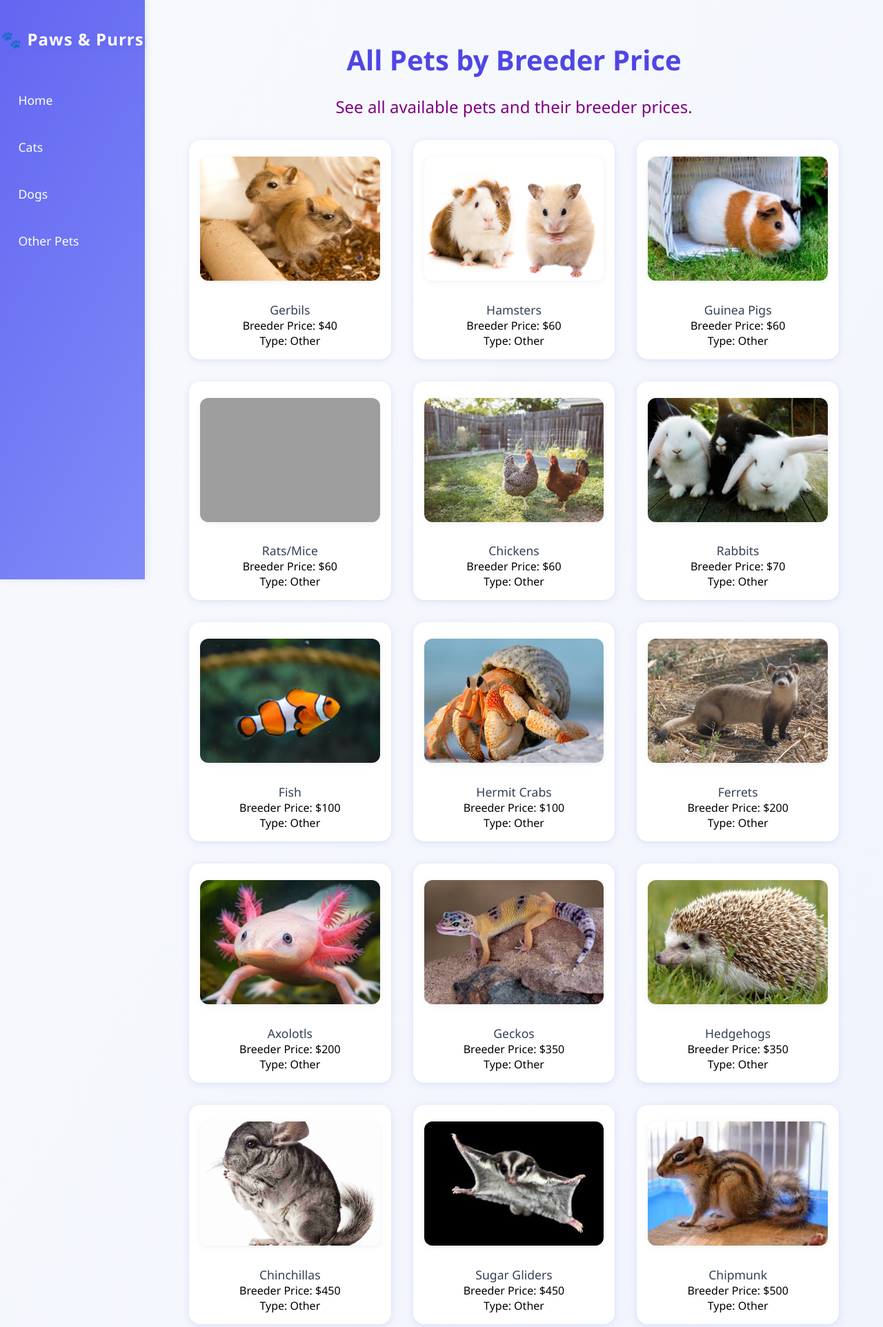
After one commit to ProfessionalGamerx/PetsWebsite, a Flask app: page /breeder_price in a window 1280 px wide. The commit adds this page. Shown: the top 1924 px of the page at 69% size. Run offline with Flask 3, Linux system fonts and the light colour scheme; data comes from the database, SQL or seed files in the repository; grey boxes are pictures that could not be loaded.

Commit message:
made adoption price and breeder price categories and subsequent pages showing corresponding prices attached to the animals. also added more comments to the javascript code

```diff
--- a/routes.py
+++ b/routes.py
@@ -79,3 +79,36 @@ def other_pets():
     except sqlite3.OperationalError:
         results = []
     return render_template('other_pets.html', results=results)
+
+
+# Route for all pets by breeder price
+@routes.route('/breeder_price')
+def breeder_price():
+    db = get_db()
+    pets = []
+    for table, pet_type in [('Dogs', 'Dog'), ('Cats', 'Cat'), ('Other', 'Other')]:
+        try:
+            cur = db.execute(f'SELECT *, "{pet_type}" as type FROM {table}')
+            pets += cur.fetchall()
+            cur.close()
+        except sqlite3.OperationalError:
+            continue
+    pets = [pet for pet in pets if pet['breeder_price'] is not None]
+    pets.sort(key=lambda x: float(x['breeder_price']) if x['breeder_price'] else float('inf'))
+    return render_template('breeder_price.html', pets=pets)
+
+# Route for all pets by adoption price
+@routes.route('/adoption_price')
+def adoption_price():
+    db = get_db()
+    pets = []
+    for table, pet_type in [('Dogs', 'Dog'), ('Cats', 'Cat'), ('Other', 'Other')]:
+        try:
+            cur = db.execute(f'SELECT *, "{pet_type}" as type FROM {table}')
+            pets += cur.fetchall()
+            cur.close()
+        except sqlite3.OperationalError:
+            continue
+    pets = [pet for pet in pets if pet['adoption_price'] is not None]
+    pets.sort(key=lambda x: float(x['adoption_price']) if x['adoption_price'] else float('inf'))
+    return render_template('adoption_price.html', pets=pets)
--- a/static/script.js
+++ b/static/script.js
@@ -34,7 +34,7 @@ function showSuggestions() {
     });
 }
 
-// Closes dropdown if user clicks outside
+// Closes the search dropdown if the user clicks outside of the text box
 window.addEventListener('click', function(e) {
     if (!e.target.matches('#search-input')) {
         document.getElementById('autocomplete-list').innerHTML = '';
--- /dev/null
+++ b/templates/breeder_price.html
@@ -0,0 +1,19 @@
+{% extends "layout.html" %}
+{% block content %}
+<h1>All Pets by Breeder Price</h1>
+<p>See all available pets and their breeder prices.</p>
+<div class="container-row">
+  {% if pets %}
+    {% for pet in pets %}
+      <div class="container-box">
+        <img src="{{ url_for('static', filename='images/' ~ pet['image']) }}" alt="{{ pet['name'] }}" style="width:100%;">
+        <h5>{{ pet['name'] }}</h5>
+        <div>Breeder Price: ${{ pet['breeder_price'] }}</div>
+        <div>Type: {{ pet['type'] }}</div>
+      </div>
+    {% endfor %}
+  {% else %}
+    <p>No pets found.</p>
+  {% endif %}
+</div>
+{% endblock %}
```
Also changed, not shown: templates/adoption_price.html (added, +19 -0 lines), templates/index.html (+15 -0 lines), backpack_lists.py (added).
